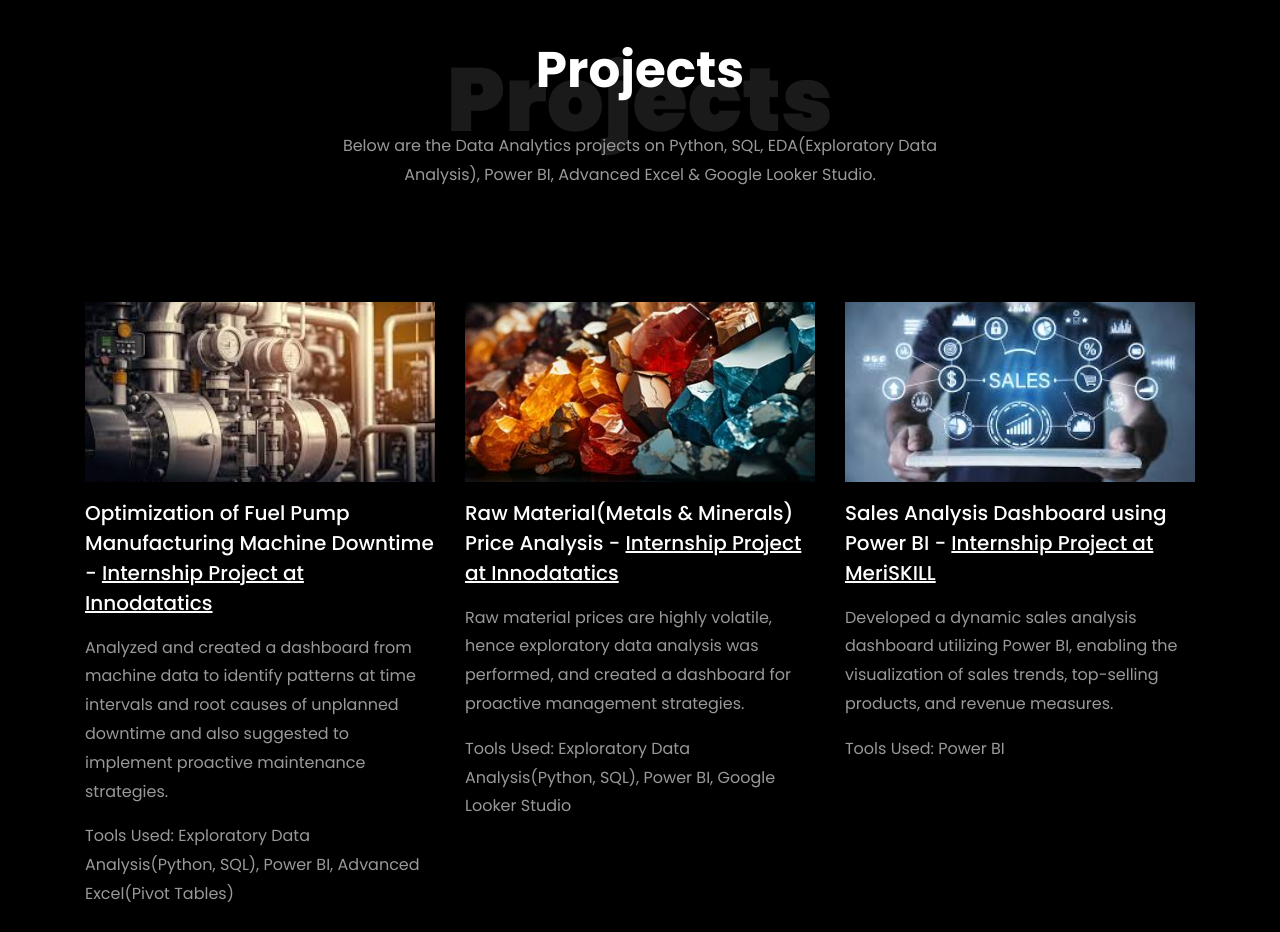
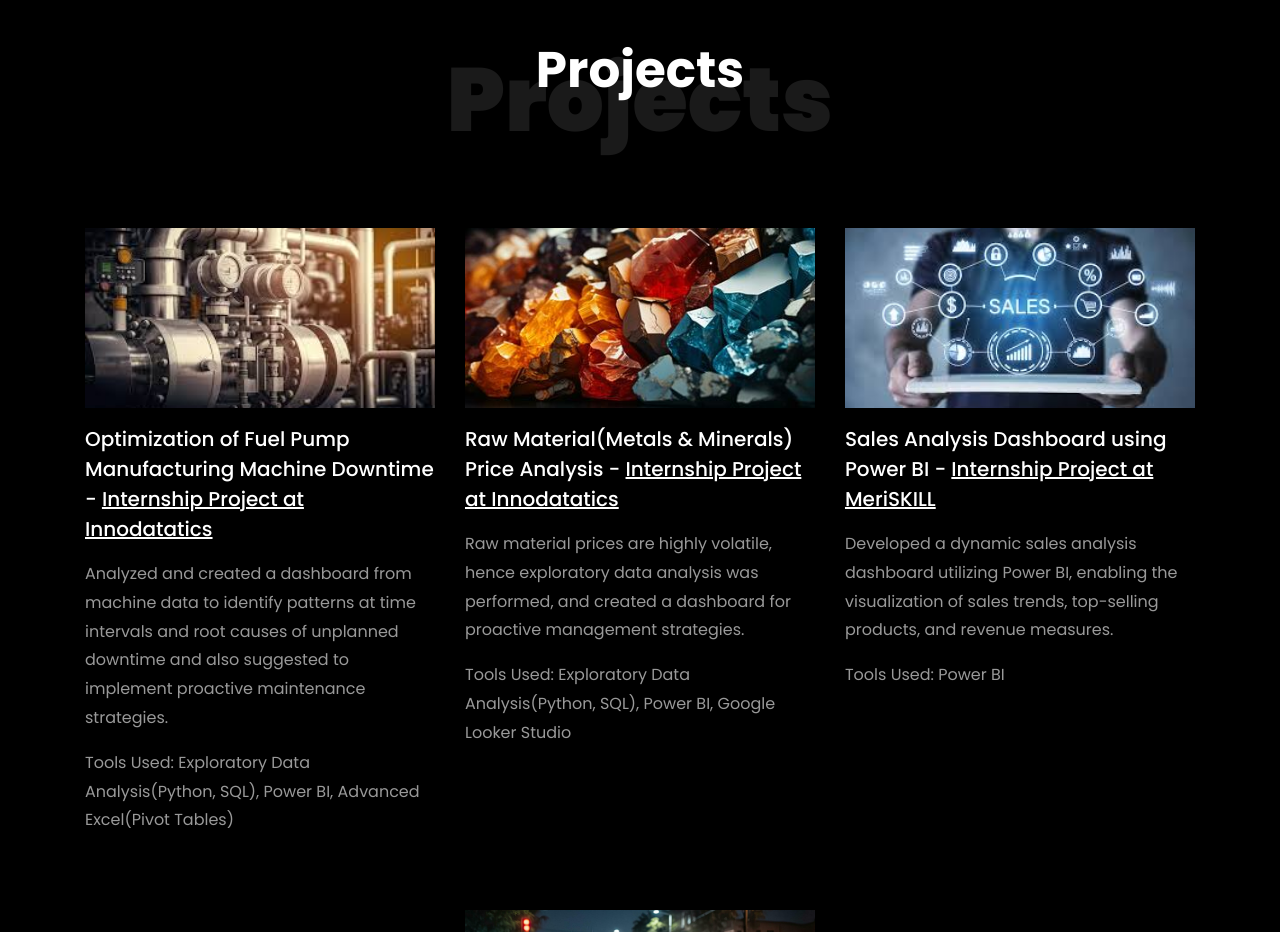
Before and after one commit to adammhal/adammhal.github.io, a plain HTML site: page Adam Mhal Portfolio/index.html in a window 1280 px wide. Shown: the part 3540-4472 px from the top of the page. Drawn offline with Linux system fonts and the light colour scheme; animation ran at ten frames a second; files whose address does not match are found by name.

Commit message:
Jun 19, 2024, 8:57 PM

```diff
--- a/Adam Mhal Portfolio/index.html
+++ b/Adam Mhal Portfolio/index.html
@@ -443,7 +443,7 @@ Web Services, Android Studio, .NET Framework, Unity, Unreal Engine</span></li>
           <div class="col-md-7 heading-section text-center ftco-animate">
             <h1 class="big big-2">Projects</h1>
             <h2 class="mb-4">Projects</h2>
-            <p>Below are the Data Analytics projects on Python, SQL, EDA(Exploratory Data Analysis), Power BI, Advanced Excel & Google Looker Studio.</p>
+            <p></p>
           </div>
         </div>
         <div class="row d-flex">
```
